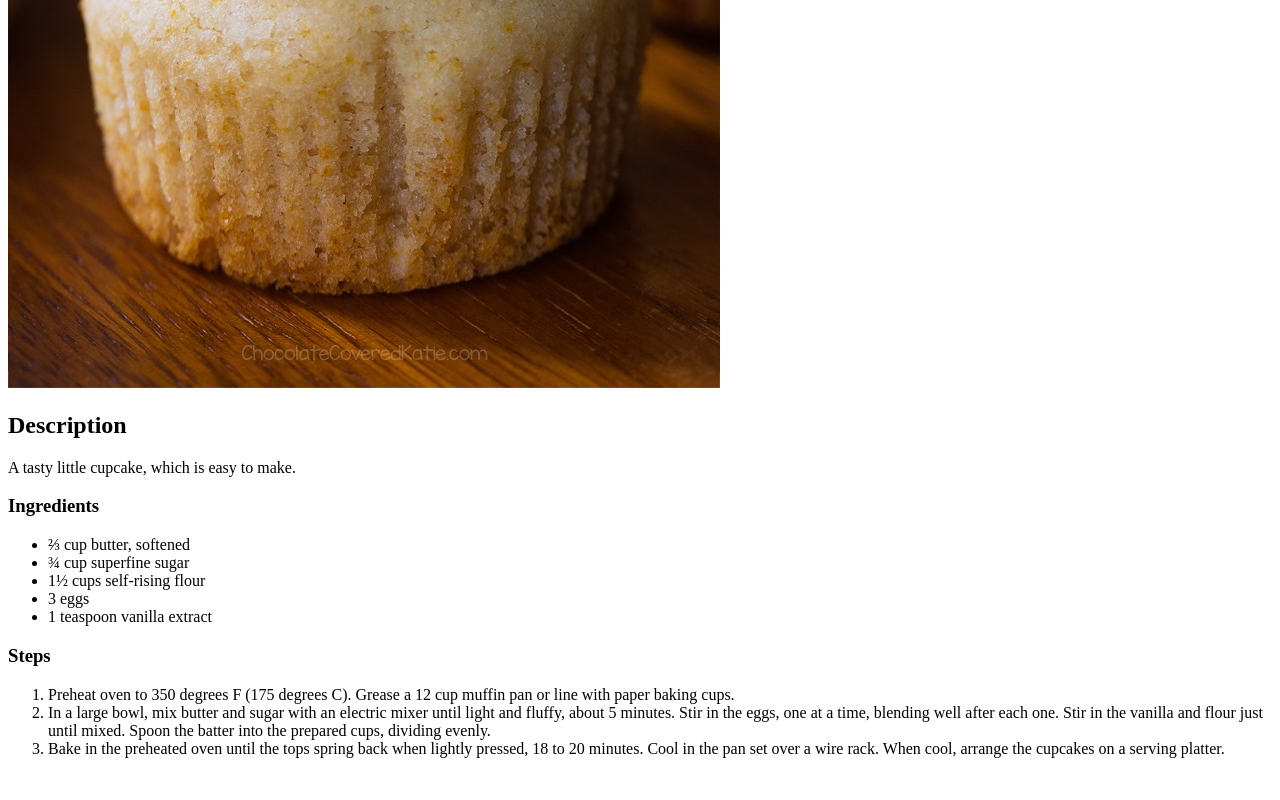
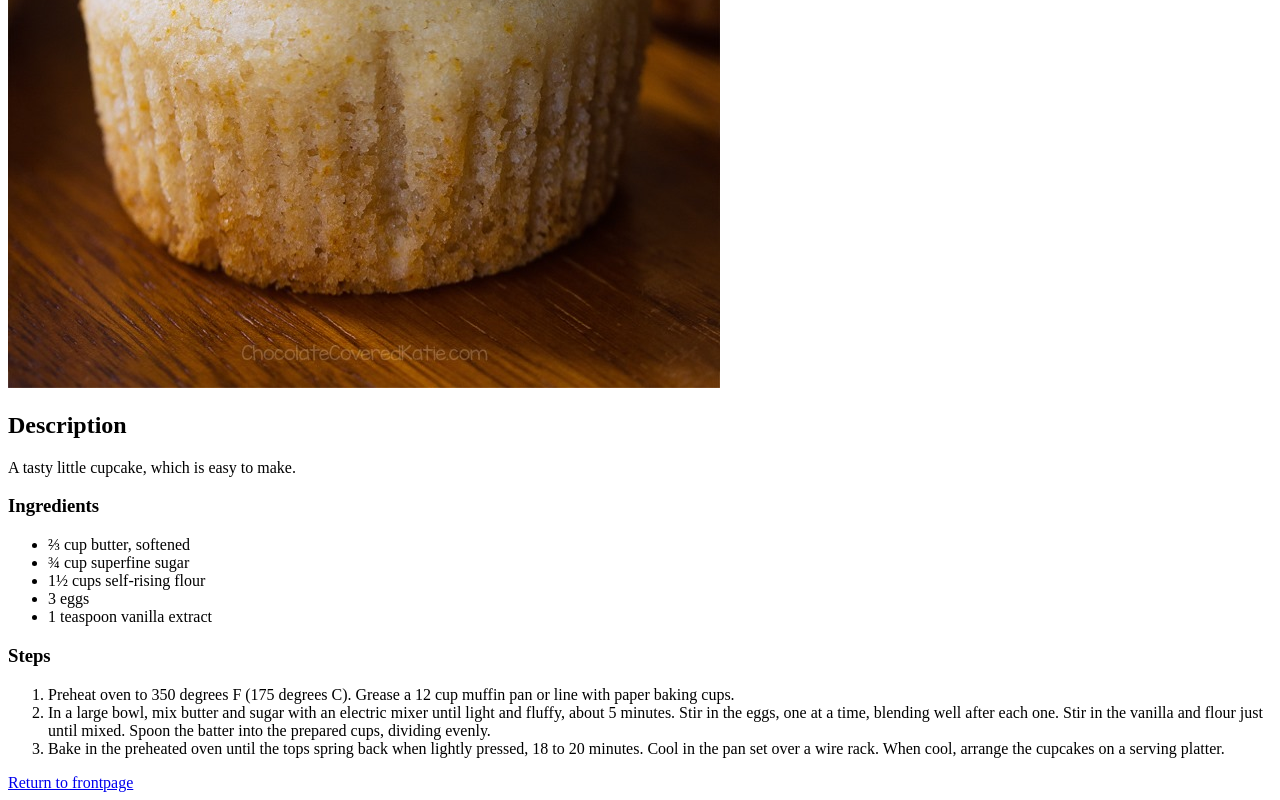
Before and after one commit to Vholmstr/odin-recipes, a plain HTML site: page recipes/cupcake.html in a window 1280 px wide. Shown: the part 617-1417 px from the top of the page. Before the commit the page ends 1391 px from the top, so only its background shows below. Drawn offline with Linux system fonts and the light colour scheme.

Commit message:
Add return to homepage links to the other pages

```diff
--- a/recipes/cupcake.html
+++ b/recipes/cupcake.html
@@ -26,5 +26,7 @@
             <li>Bake in the preheated oven until the tops spring back when lightly pressed, 18 to 20 minutes. Cool in the pan
                 set over a wire rack. When cool, arrange the cupcakes on a serving platter.</li>
         </ol>
+
+        <a href="../index.html">Return to frontpage</a>
     </body>
 </html>
```
Also changed, not shown: recipes/lasagna.html (+2 -0 lines), recipes/salad.html (+2 -0 lines).
